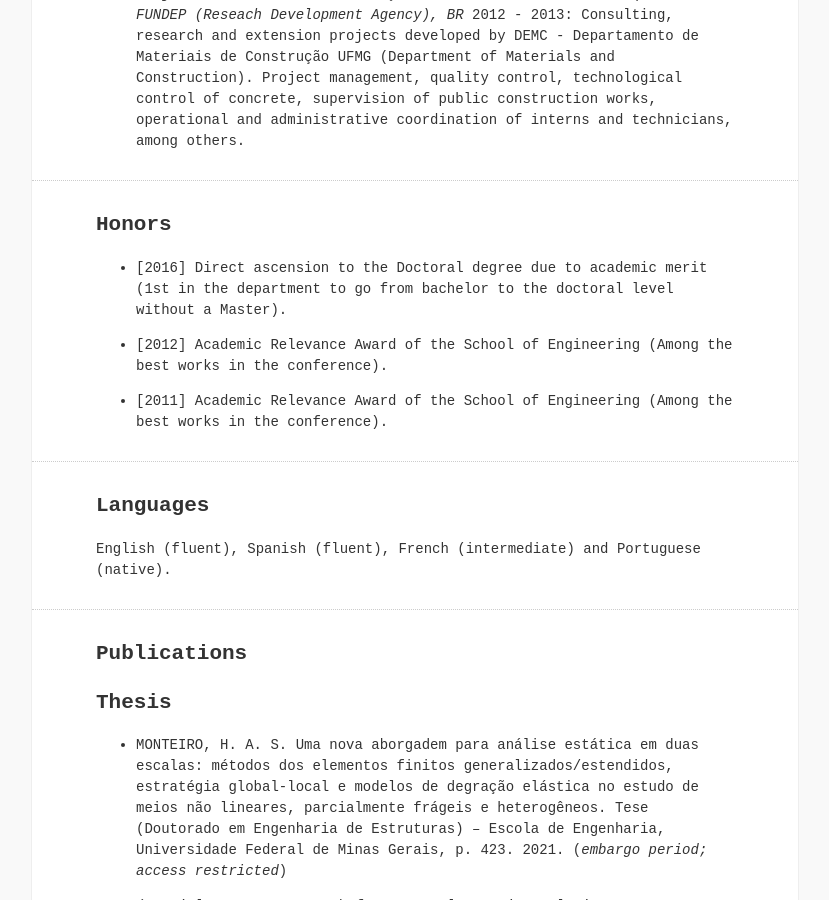
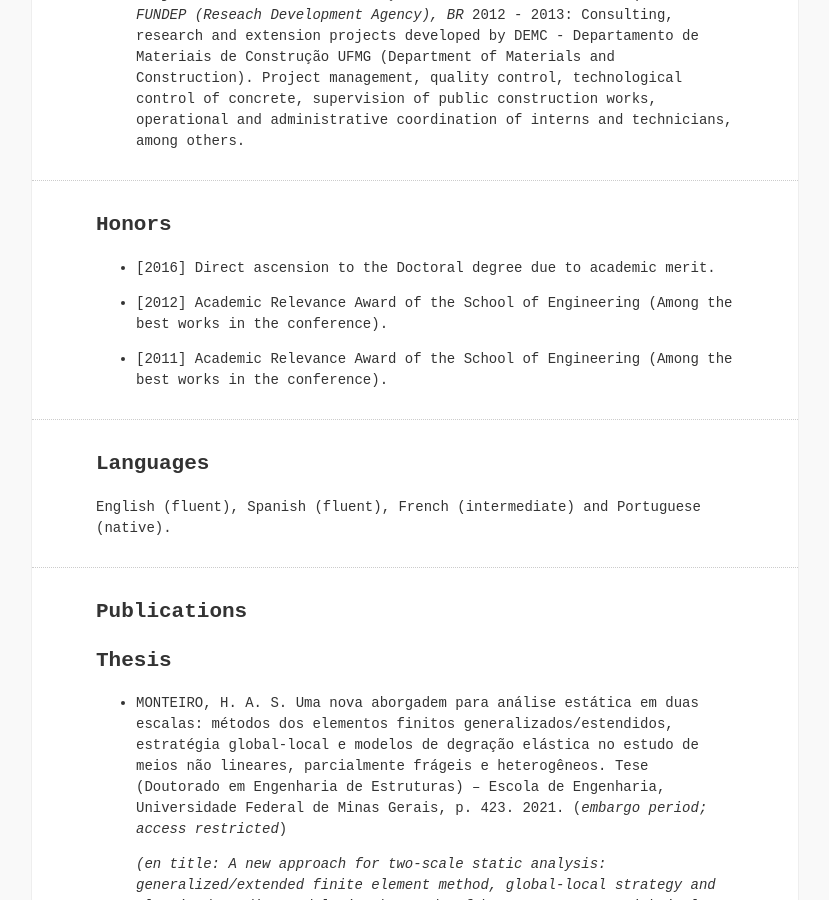
Before and after one commit to hasmonteiro/hasmonteiro.github.io, a Jekyll site: the page built from _pages/cv.md, in a window 1280 px wide and 900 px high, scrolled down 1857 px. Shown: the whole window, without its empty margins (225-1054 px from the left). Built offline with Jekyll 4.4.1, drawn with Linux system fonts in a browser that asks for light colours; nearby versions of some CDN libraries.

Commit message:
minor update cv

```diff
--- a/_pages/cv.md
+++ b/_pages/cv.md
@@ -26,23 +26,18 @@
 
 - __Professor__. _Centro Universitário Newton Paiva (University Center Newton Paiva), BR_. 2019 - 2020: Lecturer in the lato sensu postgraduate certicate/diploma track “Structural Engineering for Construction” (Pós-Graduação em Engenharia de Estruturas para a Construção Civil). Units: Numerical Methods in Engineering - Introduction to the Finite Element Method and Thesis (Supervisor)
 
-
 - __Research assistant__. _Universidade Federal de Minas Gerais - UFMG (Federal University of Minas Gerais), BR_. 2010 - 2012: Volunteer and scholarship holder. Experimental investigation of fatigue fracture in structural steel alloys. Development of a new experimental methodology to track the nucleation and propagation of cracks in steel plates by measuring indirect parameters, such as flexural moments. Participant of some activites of the
-
-
 
 - __Civil Engineer and Engineering Intern__. _Tractebel Engineering - Leme Engenharia, BR_: Implementation of environmental programs (hydrological, hydrosedimentological and climatological monitoring) of hydroelectric projects. Technical follow-up, rainfall studies, flow-rate curve analysis, time-series assessments, data-base management, data wrangling, primary data analysis, among others.
 
-
 - __Enginnering Intern__. _Unitech Engenheiros e Consultores Ltda (Unitech Engineers and Consultants), BR_. 2013 - 2013: Design of steel structures with industrial application. Detailing and review of projects.
-
 
 - __Project/Research Intern__. _Fundação de Desenvolvimento da Pesquisa - FUNDEP (Reseach Development Agency), BR_ 2012 - 2013:	Consulting, research and extension projects developed by DEMC - Departamento de Materiais de Construção UFMG (Department of Materials and Construction). Project management, quality control, technological control of concrete, supervision of public construction works, operational and administrative coordination of interns and technicians, among others.
 
 ______________________________________________________________________________________
 ## Honors
 
-- [2016]	Direct ascension to the Doctoral degree due to academic merit (1st in the department to go from bachelor to the doctoral level without a Master).
+- [2016]	Direct ascension to the Doctoral degree due to academic merit.
 
 - [2012]	Academic Relevance Award of the School of Engineering (Among the best works in the conference).
 
```
